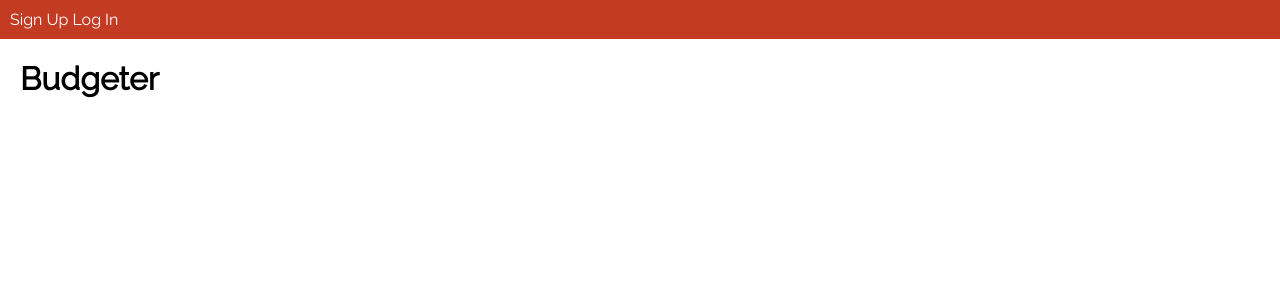
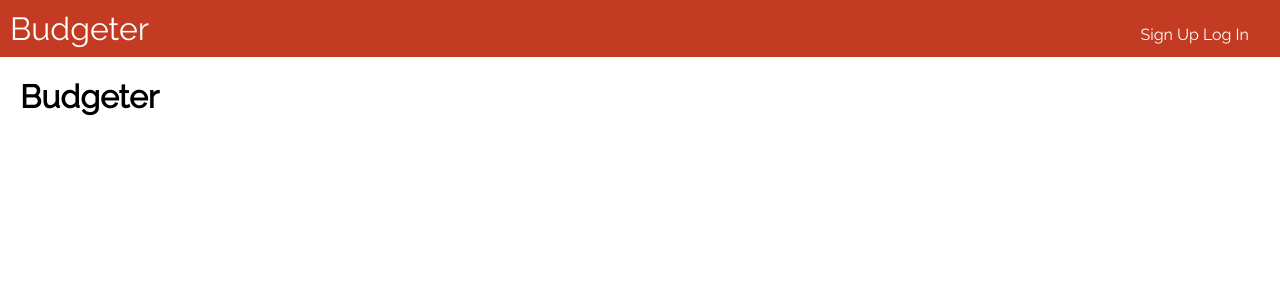
Before and after one commit to samirelanduk/budgeter, a Django app: template home/templates/home.html in a window 1280 px wide. Shown: the top 300 px of the page. Run offline with Django 3.2, Linux system fonts and the light colour scheme; the template is opened without the code that fills it, so the values that code supplies are empty.

Commit message:
Basic header layout

```diff
--- a/budgeter/static/css/main.css
+++ b/budgeter/static/css/main.css
@@ -11,6 +11,18 @@ header {
 
 header a {
   color: inherit;
+}
+
+header #home {
+  font-size: 200%;
+  display: inline-block;;
+  width: 49%;
+}
+
+header #auth {
+  display: inline-block;;
+  width: 49%;
+  text-align: right;
 }
 
 main {
--- a/budgeter/templates/base.html
+++ b/budgeter/templates/base.html
@@ -13,6 +13,9 @@
 <body>
 
 <header>
+  <div id="home">
+    <a href="/">Budgeter</a>
+  </div>
   <div id="auth">
     {% if user.is_authenticated %}
     <a href="/users/logout/">Log Out</a>
@@ -20,12 +23,13 @@
     <a href="/users/signup/">Sign Up</a>
     <a href="/users/login/">Log In</a>
     {% endif %}
+    {% if user.is_authenticated %}
+    <div id="account">
+      <a href="/users/me/">Your Account</a>
+    </div>
+    {% endif %}
   </div>
-  {% if user.is_authenticated %}
-  <div id="account">
-    <a href="/users/me/">Your Account</a>
-  </div>
-  {% endif %}
+
 </header>
 
 <main>
```
